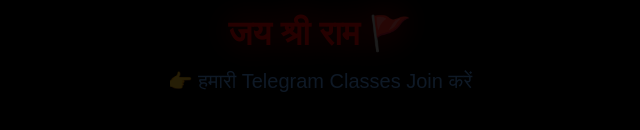
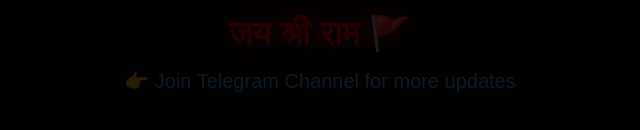
Before and after one commit to shailendrasharmaab1122-tech/devcoderz-player, a plain HTML site: page player.html in a window 1280 px wide. Shown: the part 642-772 px from the top of the page, 320-960 px from the left. Drawn offline with nearby package versions, Linux system fonts and the light colour scheme; no server answers.

Commit message:
Update player.html

```diff
--- a/player.html
+++ b/player.html
@@ -177,7 +177,7 @@
     <div style="text-align:center; margin-top:15px;">
         <a href="https://t.me/+QVhljL_D32RlOTg1"
            style="color:#60a5fa; font-size:20px; text-decoration:none;">
-           👉 हमारी Telegram Classes Join करें
+           👉 Join Telegram Channel for more updates
         </a>
     </div>
 
```
